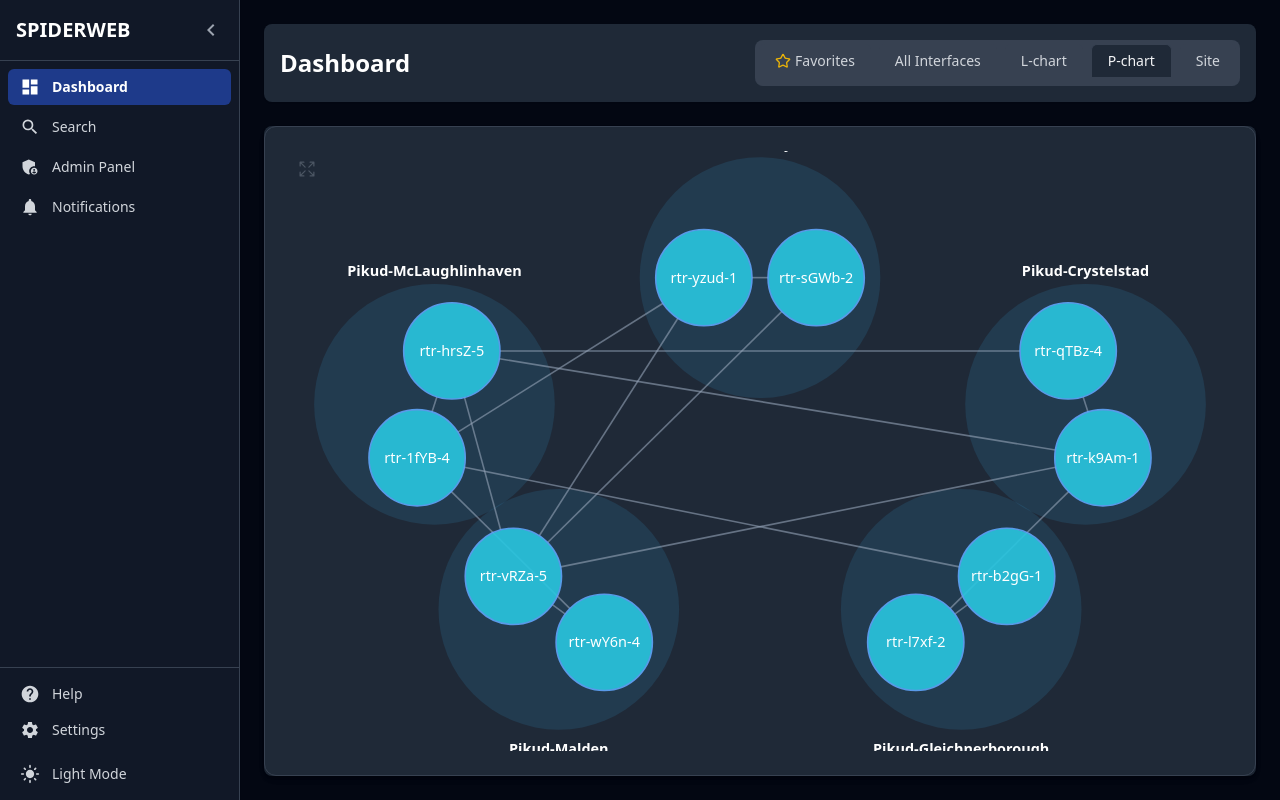
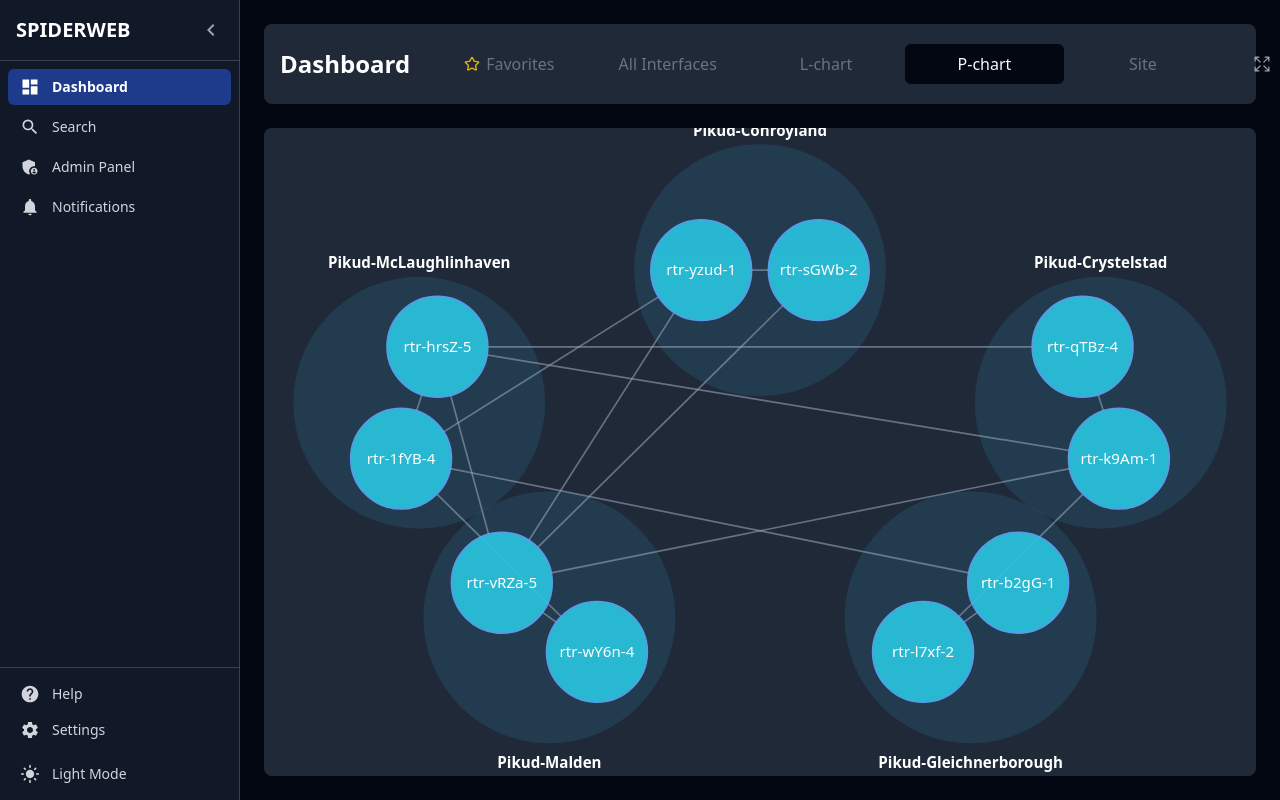
Before and after one commit to itaym2910/spiderweb.2, a React (Vite) app: page /p-chart in a window 1280 px wide. Built offline with nearby package versions, Linux system fonts and the light colour scheme.

Commit message:
change the design of the tabs

```diff
--- a/src/components/layout/AppLayout.jsx
+++ b/src/components/layout/AppLayout.jsx
@@ -1,5 +1,3 @@
-// src/components/layout/AppLayout.jsx
-
 import React, { useState, useEffect, useMemo } from "react";
 import { Routes, Route, useLocation } from "react-router-dom";
 import { Star } from "lucide-react";
@@ -15,7 +13,7 @@ import { AdminPanelPage } from "../../pages/AdminPanelPage"; // Adjust path if n
 import { AlertsPage } from "../../pages/AlertsPage"; // Adjust path if needed
 import SearchPage from "../../pages/SearchPage"; // Adjust path if needed
 
-// You can keep the Icon components here or move them to their own file
+// Icons used for the fullscreen toggle in the header.
 export const FullscreenIcon = ({ className = "w-5 h-5" }) => (
   <svg
     xmlns="http://www.w3.org/2000/svg"
@@ -49,15 +47,37 @@ export const ExitFullscreenIcon = ({ className = "w-5 h-5" }) => (
   </svg>
 );
 
-/**
- * AppLayout manages the main application structure: Sidebar, Header, and the main content area.
- * It now also manages the Dashboard's tab state because the tab controls
- * have been moved into its header.
- */
 function AppLayout() {
   const [isSidebarCollapsed, setIsSidebarCollapsed] = useState(false);
   const [isFullscreen, setIsFullscreen] = useState(false);
   const location = useLocation();
+
+  // THEME FIX: Create a reactive state for the theme.
+  const [theme, setTheme] = useState(
+    document.documentElement.classList.contains("dark") ? "dark" : "light"
+  );
+
+  // THEME FIX: Use an effect with a MutationObserver to listen for
+  // class changes on the <html> element and update the theme state.
+  useEffect(() => {
+    const observer = new MutationObserver((mutations) => {
+      mutations.forEach((mutation) => {
+        if (
+          mutation.type === "attributes" &&
+          mutation.attributeName === "class"
+        ) {
+          const newTheme = document.documentElement.classList.contains("dark")
+            ? "dark"
+            : "light";
+          setTheme(newTheme);
+        }
+      });
+    });
+
+    observer.observe(document.documentElement, { attributes: true });
+
+    return () => observer.disconnect();
+  }, []);
 
   const activePageLabel = useMemo(() => {
     const path = location.pathname;
@@ -71,15 +91,13 @@ function AppLayout() {
 
   const isDashboardActive = activePageLabel === "Dashboard";
 
-  // The logic for tab state and navigation now lives here.
+  // This hook is now only responsible for tab navigation state.
   const dashboardLogic = useDashboardLogic({
     isAppFullscreen: isFullscreen,
     isSidebarCollapsed,
   });
-
   const { activeTabValue, handleTabChangeForNavigation } = dashboardLogic;
 
-  // Fullscreen logic
   const toggleFullscreen = () => {
     if (!isDashboardActive) return;
     setIsFullscreen(!isFullscreen);
@@ -90,6 +108,24 @@ function AppLayout() {
       setIsFullscreen(false);
     }
   }, [isFullscreen, isDashboardActive]);
+
+  const renderFullscreenToggleButton = () => {
+    if (!isDashboardActive) return null;
+
+    const ButtonIcon = isFullscreen ? ExitFullscreenIcon : FullscreenIcon;
+    const buttonTitle = isFullscreen ? "Exit Fullscreen" : "Fullscreen";
+
+    return (
+      <button
+        onClick={toggleFullscreen}
+        title={buttonTitle}
+        aria-label={buttonTitle}
+        className="h-10 w-10 flex-shrink-0 flex items-center justify-center rounded-lg text-gray-500 hover:bg-gray-200 hover:text-gray-800 dark:text-gray-400 dark:hover:bg-gray-700 dark:hover:text-gray-200 transition-colors"
+      >
+        <ButtonIcon className="w-5 h-5" />
+      </button>
+    );
+  };
 
   return (
     <div className="flex min-h-[100vh] bg-gray-100 dark:bg-gray-950 text-gray-800 dark:text-gray-100 transition-colors">
@@ -105,23 +141,29 @@ function AppLayout() {
           isFullscreen ? "p-0" : "p-4 md:p-6"
         }`}
       >
-        {!isFullscreen && (
-          <header className="bg-white dark:bg-gray-800 shadow-sm p-4 mb-6 rounded-lg shrink-0 flex items-center justify-between">
-            <h1 className="text-2xl font-semibold text-gray-900 dark:text-white">
+        <header
+          className={`bg-white dark:bg-gray-800 shrink-0 flex flex-col sm:flex-row sm:items-center gap-4 ${
+            isFullscreen
+              ? "p-4 border-b dark:border-gray-700"
+              : "shadow-sm p-4 mb-6 rounded-lg"
+          }`}
+        >
+          <h1 className="text-2xl font-semibold text-gray-900 dark:text-white shrink-0">
             {activePageLabel}
           </h1>
 
-            {/* Conditionally render dashboard tabs here */}
           {isDashboardActive && (
+            <>
+              <div className="flex-1 flex justify-center">
                 <Tabs
                   value={activeTabValue}
                   onValueChange={handleTabChangeForNavigation}
-                className="flex-shrink-0"
+                  className="w-full md:w-[750px] lg:w-[800px]"
                 >
-                <TabsList className="bg-gray-100 dark:bg-gray-700 p-1 rounded-lg">
+                  <TabsList className="grid-cols-5">
                     <TabsTrigger
                       value="favorites"
-                    className="flex items-center gap-1"
+                      className="flex items-center gap-1.5"
                     >
                       <Star className="h-4 w-4 text-yellow-500" /> Favorites
                     </TabsTrigger>
@@ -133,9 +175,11 @@ function AppLayout() {
                     <TabsTrigger value="site">Site</TabsTrigger>
                   </TabsList>
                 </Tabs>
+              </div>
+              {renderFullscreenToggleButton()}
+            </>
           )}
         </header>
-        )}
 
         <div className="flex-1 min-h-0">
           <Routes>
@@ -158,21 +202,16 @@ function AppLayout() {
                 </div>
               }
             />
-
             <Route
               path="/*"
               element={
                 <DashboardPage
                   isAppFullscreen={isFullscreen}
-                  isSidebarCollapsed={isSidebarCollapsed}
-                  toggleAppFullscreen={toggleFullscreen}
-                  isFullscreenActive={isFullscreen}
                   activeTabValue={activeTabValue}
+                  // Pass the new, reactive theme state as a prop.
+                  theme={theme}
+                  popupAnchorCoords={dashboardLogic.popupAnchorCoords}
                   chartKeySuffix={dashboardLogic.chartKeySuffix}
-                  theme={dashboardLogic.theme}
-                  popupAnchorCoords={dashboardLogic.popupAnchorCoords}
-                  enterFullscreenButtonClasses="text-gray-600 hover:bg-gray-100"
-                  exitFullscreenButtonClasses="bg-gray-200 text-gray-700"
                 />
               }
             />
@@ -183,5 +222,4 @@ function AppLayout() {
   );
 }
 
-// NOTE: We need to export AppLayout as the default export from this file
 export default AppLayout;
--- a/src/components/ui/tabs.jsx
+++ b/src/components/ui/tabs.jsx
@@ -1,52 +1,30 @@
-// src/components/ui/tabs.jsx
-import React, { useState, useContext, createContext, useEffect } from "react"; // Ensure useEffect is imported if you sync prop to state
+import React, { useContext, createContext } from "react";
 
+// The main Tabs component logic for controlled/uncontrolled state remains the same.
 const TabsContext = createContext(undefined);
 
 export function Tabs({
   children,
-  value, // This is the externally controlled value (activeTabValue from DashboardPage)
-  defaultValue, // Used if 'value' is not provided (uncontrolled mode)
-  onValueChange, // Callback when the user clicks a tab trigger
+  value,
+  defaultValue,
+  onValueChange,
   className = "",
 }) {
-  // Determine if the component is controlled by checking if 'value' prop is provided
   const isControlled = value !== undefined;
-
-  // Internal state for uncontrolled mode.
-  // If controlled, this state is not the source of truth for 'activeTab'.
-  const [internalActiveTab, setInternalActiveTab] = useState(defaultValue);
-
-  // The 'effective' active tab. If controlled, it's the 'value' prop.
-  // Otherwise, it's the internal state.
+  const [internalActiveTab, setInternalActiveTab] =
+    React.useState(defaultValue);
   const activeTab = isControlled ? value : internalActiveTab;
 
-  // This effect ensures that if the component is switched from uncontrolled to controlled
-  // or if defaultValue changes for an uncontrolled component, it reflects.
-  // For a purely controlled component, this isn't strictly necessary if 'value' is always used.
-  // However, it's good practice for components that can be both.
-  useEffect(() => {
-    if (!isControlled && defaultValue !== internalActiveTab) {
-      setInternalActiveTab(defaultValue);
-    }
-  }, [defaultValue, isControlled, internalActiveTab]);
-
   const handleTabChange = (newTabValue) => {
-    // If not controlled, update internal state
     if (!isControlled) {
       setInternalActiveTab(newTabValue);
     }
-    // Always call onValueChange if provided, regardless of controlled status.
-    // This allows the parent to react to user interactions.
     if (onValueChange) {
       onValueChange(newTabValue);
     }
   };
 
-  const contextValue = {
-    activeTab: activeTab, // Use the effective activeTab
-    setActiveTab: handleTabChange, // This will be called by TabsTrigger
-  };
+  const contextValue = { activeTab, setActiveTab: handleTabChange };
 
   return (
     <TabsContext.Provider value={contextValue}>
@@ -55,22 +33,21 @@ export function Tabs({
   );
 }
 
-// TabsList remains the same
 export function TabsList({ children, className = "" }) {
   return (
     <div
-      className={`flex gap-2 border-b pb-2 border-gray-300 dark:border-gray-700 ${className}`}
+      className={`grid items-center justify-center rounded-lg bg-gray-100 p-1 text-gray-500 dark:bg-gray-800 ${className}`}
+      role="tablist"
     >
       {children}
     </div>
   );
 }
 
-// TabsTrigger remains the same - it calls context.setActiveTab
 export function TabsTrigger({ value, children, className = "" }) {
   const context = useContext(TabsContext);
   if (context === undefined) {
-    throw new Error("TabsTrigger must be used within a TabsProvider");
+    throw new Error("TabsTrigger must be used within a Tabs component");
   }
   const { activeTab, setActiveTab: contextSetActiveTab } = context;
   const isActive = activeTab === value;
@@ -78,11 +55,17 @@ export function TabsTrigger({ value, children, className = "" }) {
   return (
     <button
       onClick={() => contextSetActiveTab(value)}
-      className={`px-4 py-1.5 rounded-t-md text-sm font-medium transition-colors ${
+      className={`inline-flex items-center justify-center whitespace-nowrap rounded-md px-4 py-2 text-base font-medium
+      ring-offset-white dark:ring-offset-gray-950
+      focus-visible:outline-none focus-visible:ring-2 focus-visible:ring-blue-500 focus-visible:ring-offset-2
+      disabled:pointer-events-none disabled:opacity-50
+      transition-all duration-200 ease-in-out
+      ${
         isActive
-          ? "bg-white dark:bg-gray-800 border border-b-0 border-gray-300 dark:border-gray-700 text-gray-900 dark:text-gray-100"
-          : "bg-gray-100 dark:bg-gray-700 text-gray-600 dark:text-gray-300 hover:bg-gray-200 dark:hover:bg-gray-600"
-      } ${className}`}
+          ? "bg-white dark:bg-gray-950 text-gray-900 dark:text-gray-50 shadow-sm"
+          : "hover:text-gray-800 dark:hover:text-gray-200"
+      }
+      ${className}`}
       data-state={isActive ? "active" : "inactive"}
       role="tab"
       aria-selected={isActive}
@@ -92,7 +75,6 @@ export function TabsTrigger({ value, children, className = "" }) {
   );
 }
 
-// TabsContent remains the same - it reads context.activeTab
 export function TabsContent({ value, children, className = "" }) {
   const context = useContext(TabsContext);
   if (context === undefined) {
--- a/src/pages/DashboardPage.jsx
+++ b/src/pages/DashboardPage.jsx
@@ -7,26 +7,27 @@ import {
   useLocation,
   Navigate,
 } from "react-router-dom";
-import { Card, CardContent } from "../components/ui/card";
 import { ArrowUp, ArrowDown, XCircle } from "lucide-react";
+
+// Page Components for each tab
+import FavoritesPage from "./FavoritesPage";
+import AllInterfacesPage from "./AllInterfacesPage";
+
+// Chart and Site specific components
 import NetworkVisualizerWrapper from "../components/NetworkVisualizerWrapper";
 import NetworkVisualizer5Wrapper from "../components/NetworkVisualizer5Wrapper";
 import CoreSitePage from "../components/CoreSite/CoreSitePage";
 import SiteDetailPage from "../components/end-site/SiteDetailPage";
 import EndSiteIndexPage from "../components/end-site/EndSiteIndexPage";
-import {
-  FullscreenIcon,
-  ExitFullscreenIcon,
-} from "../components/layout/AppLayout"; // Adjusted path
 import LinkTable from "../components/CoreDevice/LinkTable";
-import FavoritesPage from "./FavoritesPage";
-import AllInterfacesPage from "./AllInterfacesPage";
+
+// Helper hooks and Redux selectors
 import { useRelatedDevices } from "./useRelatedDevices";
 import { selectAllDevices } from "../redux/slices/devicesSlice";
 import { selectAllSites } from "../redux/slices/sitesSlice";
 import { selectAllTenGigLinks } from "../redux/slices/tenGigLinksSlice";
 
-// This helper component is for the "All Interfaces" and "Favorites" tabs
+// This helper component can be used by other pages like FavoritesPage
 function StatusIndicator({ status }) {
   const statusConfig = {
     Up: { color: "text-green-500", Icon: ArrowUp, label: "Up" },
@@ -46,7 +47,7 @@ function StatusIndicator({ status }) {
   );
 }
 
-// This component remains unchanged and is used for nested routing within the charts.
+// This component is used for nested routing within the charts.
 function NodeDetailView({ chartType }) {
   const { nodeId: deviceHostname, zoneId } = useParams();
   const allDevices = useSelector(selectAllDevices);
@@ -140,129 +141,32 @@ function NodeDetailView({ chartType }) {
   );
 }
 
-/**
- * The DashboardPage is now a container for the different tab contents.
- * It no longer manages tab state itself but receives it via props from AppLayout.
- * Its primary responsibility is to use React Router to display the correct content
- * for the active URL path (e.g., /favorites, /l-chart, etc.).
- */
 export function DashboardPage({
-  // Props related to fullscreen and layout
   isAppFullscreen,
-  toggleAppFullscreen,
-  isFullscreenActive,
-  enterFullscreenButtonClasses,
-  exitFullscreenButtonClasses,
-  // Props that were "lifted up" from useDashboardLogic to AppLayout
-  activeTabValue,
   theme,
   popupAnchorCoords,
   chartKeySuffix,
 }) {
-  const location = useLocation();
+  return (
+    <Routes>
+      <Route path="/favorites" element={<FavoritesPage />} />
+      <Route path="/all_interfaces" element={<AllInterfacesPage />} />
 
-  // This function remains here as it's specific to the chart views within the dashboard
-  const renderFullscreenToggleButton = () => {
-    const isLChartBase = location.pathname === "/l-chart";
-    const isPChartBase = location.pathname === "/p-chart";
-    const isBaseNetworkView = isLChartBase || isPChartBase;
-
-    if (!toggleAppFullscreen || !isBaseNetworkView) return null;
-    const buttonPositionClasses = isAppFullscreen
-      ? "top-2 left-2"
-      : "top-2 left-2";
-
-    if (isFullscreenActive) {
-      return (
-        <button
-          onClick={toggleAppFullscreen}
-          className={`absolute ${buttonPositionClasses} z-50 p-2 rounded-md focus:outline-none focus:ring-2 focus:ring-gray-500 dark:focus:ring-gray-400 focus:ring-opacity-50 ${exitFullscreenButtonClasses}`}
-          aria-label="Exit fullscreen chart view"
-          title="Exit Fullscreen"
-        >
-          <ExitFullscreenIcon className="w-5 h-5" />
-        </button>
-      );
-    } else {
-      return (
-        <button
-          onClick={toggleAppFullscreen}
-          className={`absolute ${buttonPositionClasses} z-50 p-2 rounded-md focus:outline-none focus:ring-2 focus:ring-blue-500 focus:ring-opacity-50 ${enterFullscreenButtonClasses}`}
-          aria-label="Enter fullscreen chart view"
-          title="Fullscreen Chart"
-        >
-          <FullscreenIcon className="w-5 h-5" />
-        </button>
-      );
-    }
-  };
-
-  // These helpers are still useful for styling the content cards based on fullscreen state
-  const getCardClassName = (tabKey) =>
-    `flex-1 flex flex-col min-h-0 ${
-      isAppFullscreen && activeTabValue === tabKey
-        ? "border-0 rounded-none shadow-none"
-        : "border dark:border-gray-700"
-    }`;
-
-  const getCardContentClassName = (tabKey) =>
-    `flex-1 overflow-auto ${
-      isAppFullscreen && activeTabValue === tabKey
-        ? tabKey === "l_network" || tabKey === "p_network" || tabKey === "site"
-          ? "p-0"
-          : "p-4"
-        : tabKey === "l_network" || tabKey === "p_network" || tabKey === "site"
-        ? "p-0"
-        : "p-4"
-    } relative`;
-
-  return (
-    // The main container for the dashboard content area.
-    // NOTE: The <Tabs> wrapper and <TabsList> have been removed from this file.
-    <div
-      className={`flex flex-col h-full ${
-        isAppFullscreen
-          ? "bg-white dark:bg-gray-800"
-          : "bg-white dark:bg-gray-800 rounded-lg shadow-md"
-      }`}
-    >
-      <Routes>
-        <Route
-          path="/favorites"
-          element={
-            <Card className={getCardClassName("favorites")}>
-              <CardContent className={getCardContentClassName("favorites")}>
-                <FavoritesPage />
-              </CardContent>
-            </Card>
-          }
-        />
-        <Route
-          path="/all_interfaces"
-          element={
-            <Card className={getCardClassName("all_interfaces")}>
-              <CardContent
-                className={getCardContentClassName("all_interfaces")}
-              >
-                <AllInterfacesPage />
-              </CardContent>
-            </Card>
-          }
-        />
       <Route
         path="/l-chart/*"
         element={
-            <Card className={getCardClassName("l_network")}>
-              <CardContent className={getCardContentClassName("l_network")}>
-                {location.pathname === "/l-chart" &&
-                  renderFullscreenToggleButton()}
-                <div className="relative w-full h-full">
+          <div
+            className={`relative w-full h-full ${
+              !isAppFullscreen && "rounded-lg shadow-sm"
+            } overflow-hidden bg-white dark:bg-gray-900`}
+          >
             <Routes>
               <Route
                 index
                 element={
                   <NetworkVisualizerWrapper
-                          key={`l-visualizer-${chartKeySuffix}`}
+                    // The theme is added to the key to force a remount on theme change.
+                    key={`l-visualizer-${chartKeySuffix}-${theme}`}
                     theme={theme}
                   />
                 }
@@ -283,24 +187,24 @@ export function DashboardPage({
               />
             </Routes>
           </div>
-              </CardContent>
-            </Card>
         }
       />
+
       <Route
         path="/p-chart/*"
         element={
-            <Card className={getCardClassName("p_network")}>
-              <CardContent className={getCardContentClassName("p_network")}>
-                {location.pathname === "/p-chart" &&
-                  renderFullscreenToggleButton()}
-                <div className="relative w-full h-full">
+          <div
+            className={`relative w-full h-full ${
+              !isAppFullscreen && "rounded-lg shadow-sm"
+            } overflow-hidden bg-white dark:bg-gray-900`}
+          >
             <Routes>
               <Route
                 index
                 element={
                   <NetworkVisualizer5Wrapper
-                          key={`p-visualizer-${chartKeySuffix}`}
+                    // The theme is added to the key to force a remount on theme change.
+                    key={`p-visualizer-${chartKeySuffix}-${theme}`}
                     theme={theme}
                   />
                 }
@@ -321,16 +225,13 @@ export function DashboardPage({
               />
             </Routes>
           </div>
-              </CardContent>
-            </Card>
         }
       />
+
       <Route
         path="/sites/*"
         element={
-            <Card className={getCardClassName("site")}>
-              <CardContent className={getCardContentClassName("site")}>
-                <div className="relative w-full h-full">
+          <div className="w-full h-full">
             <Routes>
               <Route index element={<EndSiteIndexPage />} />
               <Route
@@ -339,15 +240,13 @@ export function DashboardPage({
               />
             </Routes>
           </div>
-              </CardContent>
-            </Card>
         }
       />
-        {/* Default routes to redirect to favorites */}
+
+      {/* Default routes to redirect to the favorites tab */}
       <Route path="/" element={<Navigate to="/favorites" replace />} />
       <Route path="*" element={<Navigate to="/favorites" replace />} />
     </Routes>
-    </div>
   );
 }
 
```
Also changed, not shown: src/components/NetworkVisualizer5Wrapper.jsx (+5 -9 lines), src/components/NetworkVisualizerWrapper.jsx (+4 -8 lines). Lines whose indentation alone changed are shown as unchanged.
